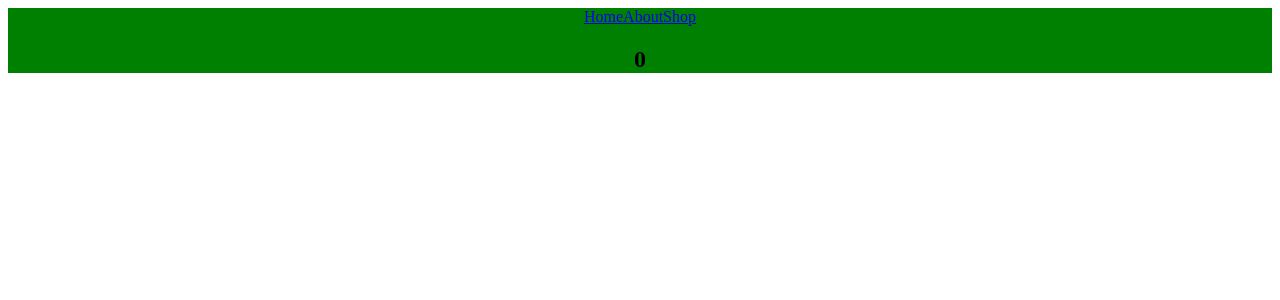
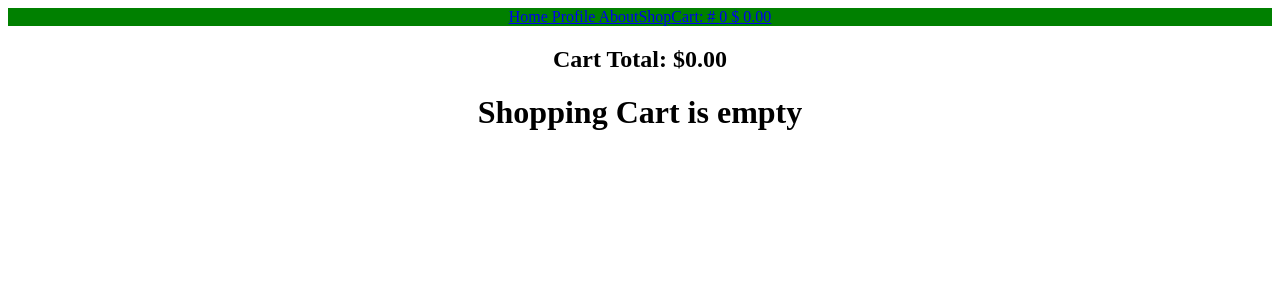
Before and after one commit to Hannah-Rauser-406/shopping-cart, a React (Create React App) app in the folder client/: page /cart in a window 1280 px wide. Shown: the top 300 px of the page. Built offline with nearby package versions, Linux system fonts and the light colour scheme.

Commit message:
refactored shopContainer some, added profile and cart with total

```diff
--- a/client/src/App.js
+++ b/client/src/App.js
@@ -1,5 +1,5 @@
 import React, { Component } from 'react';
-import {ShopContainer} from './container';
+import {DataProvider} from './container';
 import { BrowserRouter as Router} from 'react-router-dom';
 
 
@@ -7,7 +7,7 @@ class App extends Component {
   render() {
     return (
           <Router>
-            <ShopContainer />
+            <DataProvider />
           </Router>
     );
   }
--- a/client/src/Layout.js
+++ b/client/src/Layout.js
@@ -1,20 +1,26 @@
 import React, { Component } from 'react';
-import {HomeContainer , AboutContainer, ShopContainer} from './container';
+import {HomeContainer , AboutContainer, DataProvider} from './container';
 import NavBar from './components/navBar/NavBar';
 import Shop from './components/shop/Shop';
+import Cart from './components/cart/Cart';
+import Profile from './components/profile/Profile';
 import {Switch, Route} from 'react-router-dom';
 import './App.css';
 
 class Layout extends Component {
+
   render() {
+    console.log(this.props.user)
     return (
       <div className='App'>
-        <NavBar cartCount={this.props.cart.length}/>
+        <NavBar cartCount={this.props.cart.length} totalPrice={this.props.totalPrice}/>
           <div>
             <Switch>
-            <Route exact path="/" component={HomeContainer} />
-            <Route path="/my-about-page" component={AboutContainer} />
-            <Route path="/shop" render={() => <Shop items={this.props.items} addToCart={this.props.addToCart}/> } />
+              <Route exact path="/" component={HomeContainer} />
+              <Route path="/my-about-page" component={AboutContainer} />
+              <Route path="/shop" render={() => <Shop items={this.props.items} addToCart={this.props.addToCart}/> } />
+              <Route path='/cart' render={() => <Cart cart={this.props.cart} totalPrice={this.props.totalPrice}/> } />
+              <Route path='/profile' render={() => <Profile user={this.props.user} /> } />
             </Switch>
           </div>
       </div>
--- /dev/null
+++ b/client/src/components/cart/Cart.js
@@ -0,0 +1,22 @@
+import React from 'react';
+import CartItem from './CartItem';
+
+const Cart = (props) => {
+  console.log('from cart', props)
+    return(
+      <div>
+        <div>
+          <h2>Cart Total: ${props.totalPrice}</h2>
+        </div>
+      {
+        props.cart.length === 0
+        ? <h1> Shopping Cart is empty </h1>
+        : props.cart.map((item, index) =>
+            <CartItem key={index} item={item} />
+        )
+      }
+      </div>
+  )
+}
+
+export default Cart;
--- /dev/null
+++ b/client/src/components/cart/CartItem.js
@@ -0,0 +1,24 @@
+import React from 'react';
+
+const styles = {
+  container:{
+    backgroundColor: 'teal',
+  },
+  header: {
+    fontSize: '30px',
+  }
+}
+
+const CartItem = (props) => {
+  const item = props.item
+  return(
+
+    <div style={styles.container} >
+      <h1 style={styles.header}>{item.name}</h1>
+      <img src={item.img} />
+      <h3>Price: {item.price} </h3>
+    </div>
+  )
+}
+
+export default CartItem;
--- a/client/src/components/index.js
+++ b/client/src/components/index.js
@@ -2,3 +2,5 @@ export {default as Home} from './home/Home';
 export {default as About} from './about/About';
 export {default as Shop} from './shop/Shop';
 export {default as NavBar} from './navBar/NavBar';
+export {default as Cart} from './cart/Cart';
+export {default as Profile} from './profile/Profile';
--- a/client/src/components/navBar/NavBar.js
+++ b/client/src/components/navBar/NavBar.js
@@ -22,9 +22,10 @@ const NavBar = (props) => {
           styles.inactive
         }>
           <Link to="/">Home</Link>
+          <Link to="/profile"> Profile {props.user}</Link>
           <Link to="/my-about-page">About</Link>
           <Link to="/shop">Shop</Link>
-          <h1> {props.cartCount} </h1>
+          <Link to="/cart">Cart: # {props.cartCount} $ {props.totalPrice}</Link>
         </nav>
       </div>
     )
--- /dev/null
+++ b/client/src/components/profile/Profile.js
@@ -0,0 +1,13 @@
+import React from 'react';
+
+const Profile = (props) =>{
+  return(
+    <div>
+      <h3>{props.user.fName}</h3>
+      <h3>{props.user.lName}</h3>
+      <h3>{props.user.email}</h3>
+      <img src={props.user.avatar} />
+    </div>
+  )
+}
+ export default Profile;
--- a/client/src/container/index.js
+++ b/client/src/container/index.js
@@ -1,3 +1,3 @@
 export {default as HomeContainer} from './home/HomeContainer';
 export {default as AboutContainer} from './about/AboutContainer';
-export {default as ShopContainer} from './shop/ShopContainer';
+export {default as DataProvider} from './shop/DataProvider';
--- a/client/src/container/shop/ShopContainer.js
+++ b/client/src/container/shop/DataProvider.js
@@ -2,11 +2,13 @@ import React from 'react';
 import Layout from '../../Layout';
 import Faker from 'faker';
 
-class ShopContainer extends React.Component {
+class DataProvider extends React.Component {
   state = {
     title: undefined,
     items: [],
     cart: [],
+    user: null,
+    isDataLoaded: false,
   }
   componentDidMount(){
     this.getTitle();
@@ -14,7 +16,7 @@ class ShopContainer extends React.Component {
   }
   getTitle = () => {
     setTimeout(() => {
-      this.setState ({ title: "this is ShopContainer's title"});
+      this.setState ({ title: "this is DataProvider's title"});
     }, 3000)
   }
   createData = () => {
@@ -27,7 +29,11 @@ class ShopContainer extends React.Component {
         img: Faker.random.image()
       })
     }
-    this.setState({items: tempArray })
+    this.setState({
+      items: tempArray ,
+      user: this.createUser(),
+      isDataLoaded: true,
+    })
   }
     addToCart = (item) => {
     const tempCart = this.state.cart;
@@ -36,19 +42,43 @@ class ShopContainer extends React.Component {
     alert(`${ item.name } was added to your cart`)
     console.log(tempCart)
   }
+    createUser = () => {
+      const user = {
+        fName: Faker.name.firstName(),
+        lName: Faker.name.lastName(),
+        email: Faker.internet.email(),
+        avatar: Faker.internet.avatar(),
+      }
+      return user
+    }
+  render(){
+    let totalPrice = 0;
+    for(let i=0; i<this.state.cart.length; i+=1){
+      totalPrice += parseFloat(this.state.cart[i].price);
+    }
+    /*
+    easier way for me...
+    let totalPrice = 0;
+    this.state.cart.forEach((element) => totalPrice +=parseFloat(element.price))
 
-  render(){
+/or/
+    const totalPrice = this.state.cart.reduce( (total,e) => total + e.price, 0)
+
+    */
     return(
       <div className='main-div'>
-          <div className='title-div'>
+          <div>
             {
-              this.state.items.length > 0
+              this.state.isDataLoaded
               ?
               <Layout
                 items={this.state.items}
                 title={ this.state.title }
                 addToCart={this.addToCart}
-                cart={this.state.cart}/>
+                cart={this.state.cart}
+                totalPrice={totalPrice.toFixed(2)}
+                user={this.state.user}
+              />
               :
               <h1> Loading... </h1>
             }
@@ -59,4 +89,4 @@ class ShopContainer extends React.Component {
 }
 
 
-export default ShopContainer;
+export default DataProvider;
```
